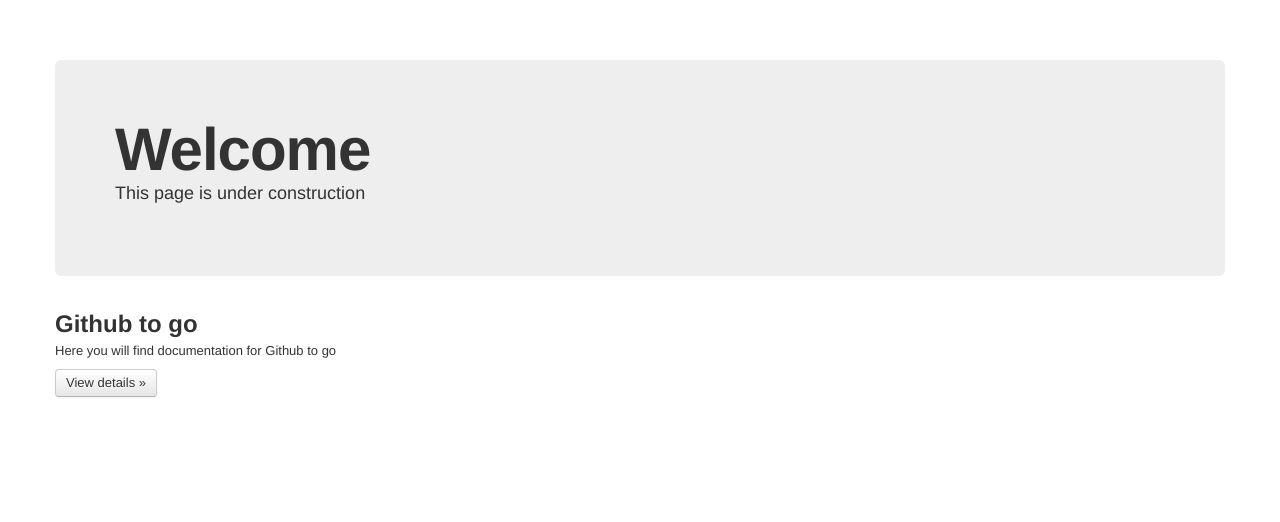
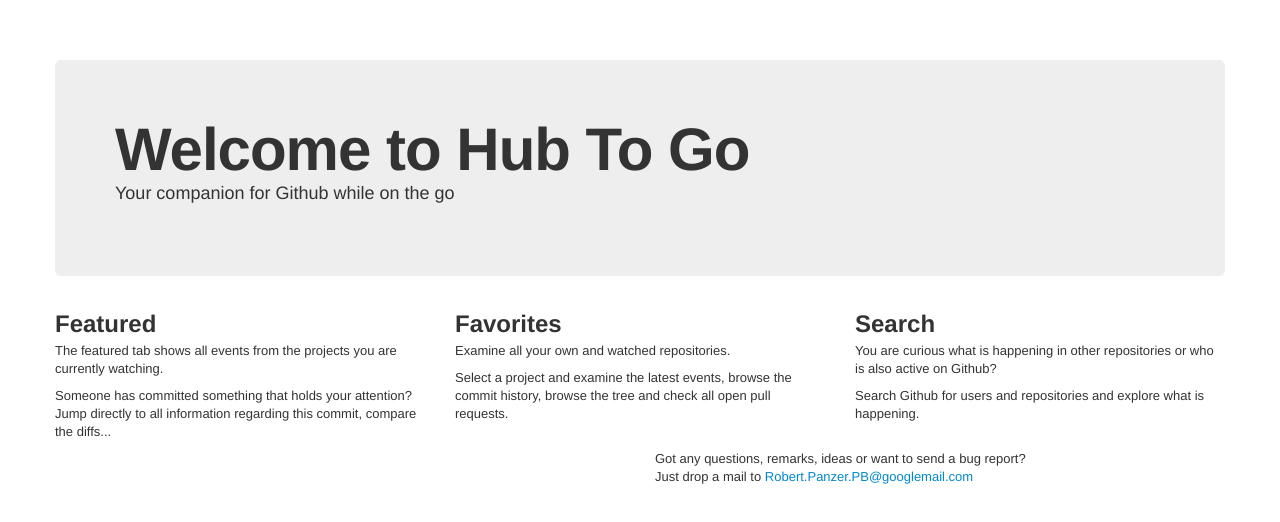
Before and after one commit to robertpanzer/robertpanzer.github.com, a plain HTML site: page index.html in a window 1280 px wide. Drawn offline with Linux system fonts and the light colour scheme.

Commit message:
Renamed app

```diff
--- a/index.html
+++ b/index.html
@@ -28,24 +28,41 @@
 <body>
 	<div class="container">
 		<div class="hero-unit">
-			<h1>Welcome</h1>
-			<p>This page is under construction</p>
+			<h1>Welcome to Hub To Go</h1>
+			<p>Your companion for Github while on the go</p>
 		</div>
 
      <div class="row">
         <div class="span4">
+          <h2>Featured</h2>
+           <p>The featured tab shows all events from the projects you are currently watching.</p>
+           <p>Someone has committed something that holds your attention? Jump directly to
+           all information regarding this commit, compare the diffs...
+          <!--p><a class="btn" href="#">View details &raquo;</a></p-->
         </div>
         <div class="span4">
-          <h2>Github to go</h2>
-           <p>Here you will find documentation for Github to go</p>
-          <p><a class="btn" href="#">View details &raquo;</a></p>
+        	<h2>Favorites</h2>
+        	<p>Examine all your own and watched repositories.</p>
+        	<p>Select a project and examine the latest events, browse the commit history,
+        	browse the tree and check all open pull requests.
         </div>
         <div class="span4">
+        	<h2>Search</h2>
+        	<p>You are curious what is happening in other repositories or who is also
+        	active on Github?</p>
+        	<p>Search Github for users and repositories and explore what is happening.</p>
         </div>
       </div>
 
+	<div class="row">
+		<div class="span6 offset6">
+			<p>Got any questions, remarks, ideas or want to send a bug report?<br>
+			Just drop a mail to <a href="mailto:robert.panzer.pb@googlemail.com">Robert.Panzer.PB@googlemail.com</a>
+			</p>
+		</div>
 	</div>
-
+	</div>
+	<footer
     <!-- Le javascript
     ================================================== -->
     <!-- Placed at the end of the document so the pages load faster -->
```
